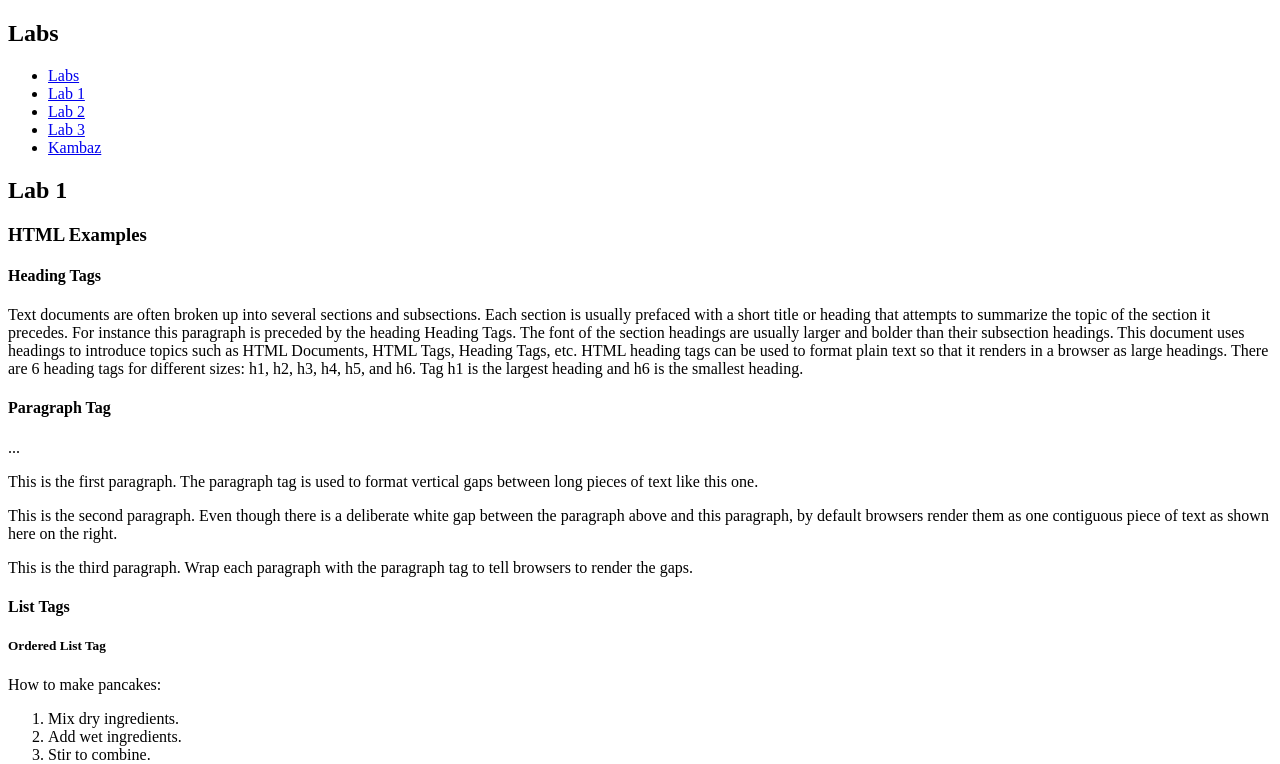
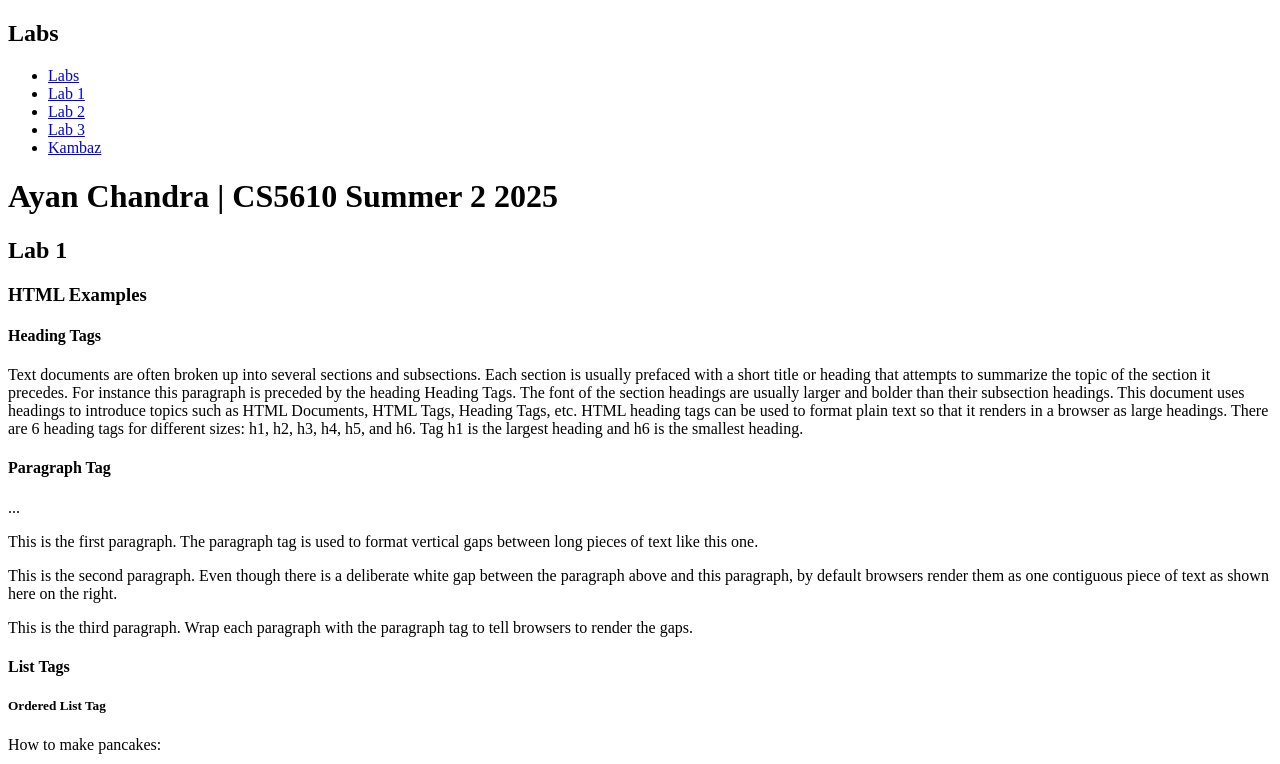
Before and after one commit to ayanchandra2005/kambas-react-web-app-su2-2025, a React (Vite) app: page /#/Labs/Lab1 in a window 1280 px wide. Shown: the top 764 px of the page. Built offline with nearby package versions, Linux system fonts and the light colour scheme.

Commit message:
Assignment 1

```diff
--- a/src/Labs/Lab1.tsx
+++ b/src/Labs/Lab1.tsx
@@ -1,6 +1,7 @@
 export default function Lab1() {
   return (
     <div id="wd-lab1">
+      <h1>Ayan Chandra | CS5610 Summer 2 2025</h1>
       <h2>Lab 1</h2>
       <h3>HTML Examples</h3>
       <div id="wd-h-tag">
```
